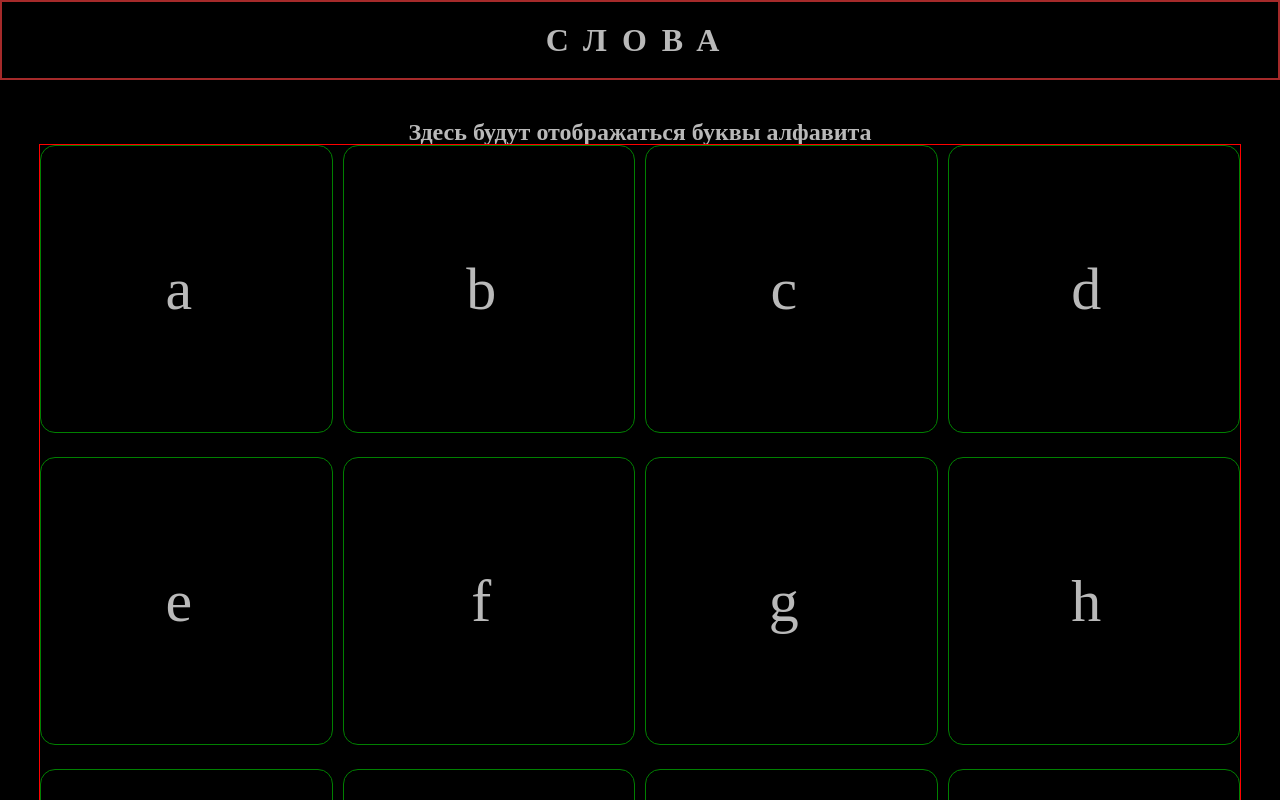
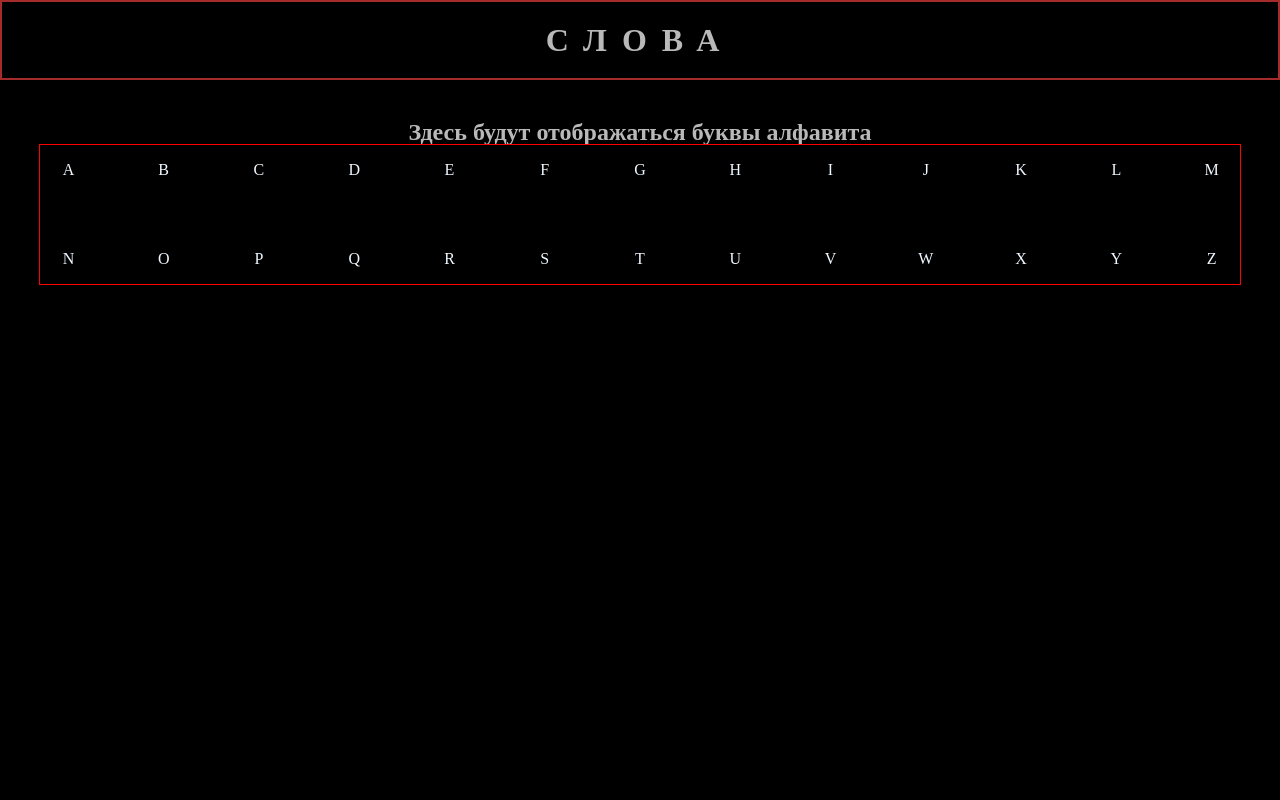
Before and after one commit to Dmitry-Dudarev/slova, a React (Create React App) app: page / in a window 1280 px wide. Shown: the top 800 px of the page. Built offline with nearby package versions, Linux system fonts and the light colour scheme.

Commit message:
feat: добавили панель с алфавитом

```diff
--- a/package.json
+++ b/package.json
@@ -6,11 +6,13 @@
     "@testing-library/jest-dom": "^5.17.0",
     "@testing-library/react": "^13.4.0",
     "@testing-library/user-event": "^13.5.0",
+    "odf": "^2.3.2",
     "react": "^18.2.0",
     "react-dom": "^18.2.0",
     "react-router-dom": "^6.22.0",
     "react-scripts": "5.0.1",
-    "web-vitals": "^2.1.4"
+    "web-vitals": "^2.1.4",
+    "xlsx": "^0.18.5"
   },
   "scripts": {
     "start": "react-scripts start",
--- a/src/components/App/App.js
+++ b/src/components/App/App.js
@@ -3,9 +3,15 @@ import './App.css';
 import Header from '../Header/Header';
 import { Routes, Route } from 'react-router-dom';
 import Letters from '../Letters/Letters';
+import { ODFReader } from 'odf';
+
+function App() {
+  // вводим переменную, которая будет содержать в себе список
+  // слов, импортируемых из .ods файла
+  const [words, setWords] = React.useState([]);
 
 
-function App() {
+
   return (
     <div className="app">
       <Header />
--- /dev/null
+++ b/src/components/Letter/Letter.css
@@ -0,0 +1,7 @@
+.letter {
+  width: 100%;
+  display: flex;
+  flex-direction: column;
+  align-items: center;
+  justify-content: center;
+}
--- /dev/null
+++ b/src/components/Letter/Letter.js
@@ -0,0 +1,12 @@
+import React from "react";
+import './Letter.css';
+
+function Letter(props) {
+  return (
+    <div className="letter">
+      <p className="letter__text">{props.name.toUpperCase()}</p>
+    </div>
+  );
+}
+
+export default Letter;
--- a/src/components/Letters/Letters.css
+++ b/src/components/Letters/Letters.css
@@ -11,27 +11,11 @@
 .letters__list {
   width: 100%;
   display: grid;
-  grid-template-columns: repeat(4, 1fr);
+  grid-template-columns: repeat(13, 1fr);
   grid-template-rows: auto;
-  column-gap: 10px;
-  row-gap: 3vh;
+  column-gap: 3vw;
+  row-gap: 3vw;
 
   color: aliceblue;
   border: 1px solid red;
 }
-
-.letter__unit {
-  display: flex;
-  flex-direction: column;
-  align-items: center;
-  justify-content: center;
-  font-size: 60px;
-
-  min-height: 36vh;
-
-  border: 1px solid green;
-  border-radius: 15px;
-  box-sizing: border-box;
-  flex-grow: 1;
-
-}
--- a/src/components/Letters/Letters.js
+++ b/src/components/Letters/Letters.js
@@ -2,6 +2,7 @@ import React from "react";
 import './Letters.css';
 import { textRu } from "../constants/textRu";
 import { alphabeth } from "../../words/alphabet";
+import Letter from "../Letter/Letter";
 
 function Letters(props) {
   return (
@@ -11,11 +12,10 @@ function Letters(props) {
       </h2>
       <div className="letters__list">
         {
-          alphabeth.map(letter => <div
-            key={letter}
-            className="app-text letter__unit">
-            {letter}
-          </div>)
+          alphabeth.map(letter => (
+            <Letter key={letter} name={letter} />
+          )
+          )
         }
       </div>
     </div>
```
Also changed, not shown: 2 other files (tests, documents, lock files or other folders).
